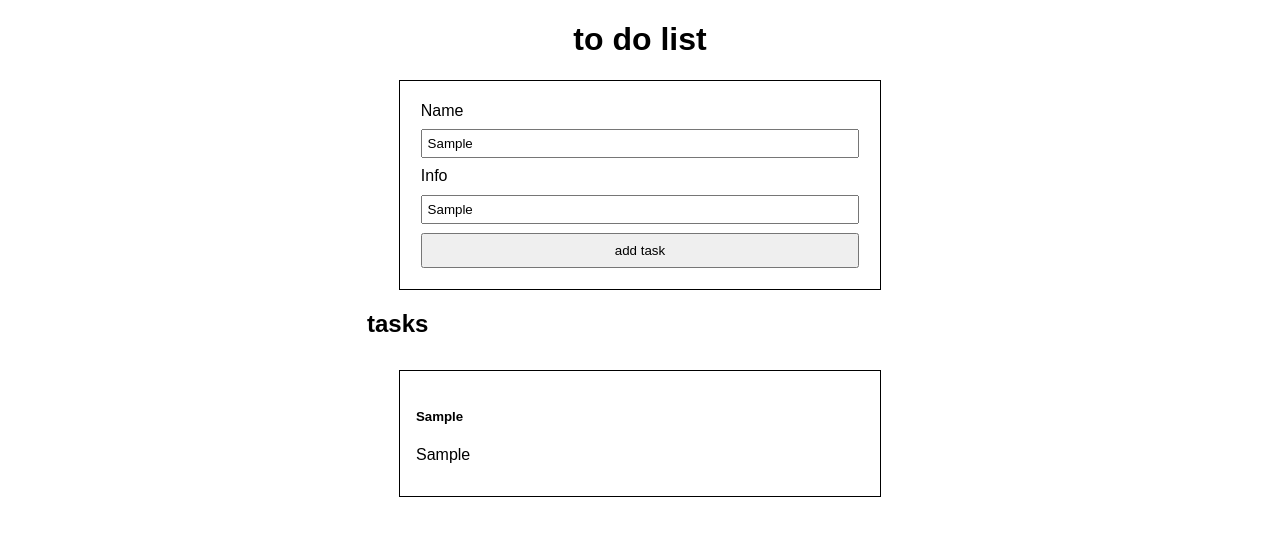
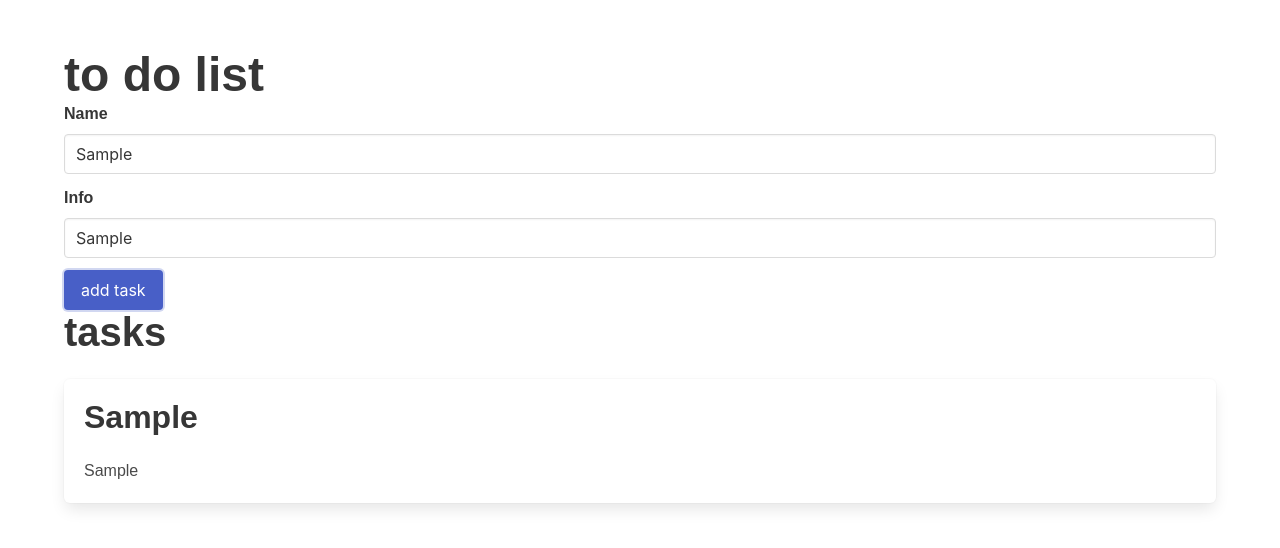
Before and after one commit to tiagors09/to-do-list, a React (Vite) app: page / in a window 1280 px wide. Both pictures are taken after typing "Sample", "Sample" into the empty fields and a click on the input "add task". Shown: the top 548 px of the page. Built offline with nearby package versions, Linux system fonts and the light colour scheme.

Commit message:
changed styles using bulma css

```diff
--- a/src/App.css
+++ b/src/App.css
@@ -1,6 +1 @@
-.App {
-  display: flex;
-  flex-direction: column;
-  justify-content: center;
-  align-items: center;
-}
+@import 'bulma/css/bulma.css';
--- a/src/App.jsx
+++ b/src/App.jsx
@@ -13,19 +13,21 @@ function App() {
   }
 
   return (
-    <main className="App">
-      <header>
-        <h1 className="title">to do list</h1>
-      </header>
+    <main className="section">
+      <div className="container">
+        <header>
+          <h1 className="title is-1">to do list</h1>
+        </header>
+      </div>
       <TaskForm handlerAddTask={addTask} />
-      <article className="tasks">
-        <h2>tasks</h2>
-        <section className="list">
+      <div className="container">
+        <h2 className="title is-2">tasks</h2>
+        <div className="container">
           {tasks.map((task) => {
             return <Task name={task['name']} info={task['info']} />
           })}
-        </section>
-      </article>
+        </div>
+      </div>
     </main>
   )
 }
--- a/src/components/Task/index.jsx
+++ b/src/components/Task/index.jsx
@@ -1,14 +1,19 @@
 import { useState } from 'react'
 import './style.css'
 
-function Task({ name, info, status }) {
+function Task({ name, info }) {
   const [index, setIndex] = useState(0)
 
-  const statusColors = ['white', 'yellow', 'green', 'red']
+  const statusColors = [
+    'hsl(0, 0%, 100%)',
+    'hsl(48, 100%, 67%)',
+    'hsl(141, 71%, 48%)',
+    'hsl(348, 100%, 61%)',
+  ]
 
   return (
-    <article
-      className="task"
+    <div
+      className="box"
       style={{
         backgroundColor: statusColors[index],
       }}
@@ -16,13 +21,11 @@ function Task({ name, info, status }) {
         setIndex((index) => (index + 1) % statusColors.length)
       }}
     >
-      <section className="name">
-        <h1>{name}</h1>
-      </section>
-      <section className="info">
-        <p>{info}</p>
-      </section>
-    </article>
+      <div className="container">
+        <h1 className="title">{name}</h1>
+        <p className="content">{info}</p>
+      </div>
+    </div>
   )
 }
 
--- a/src/components/Task/style.css
+++ b/src/components/Task/style.css
@@ -1,6 +1 @@
-.task {
-  border: 1px solid black;
-  padding: 1rem;
-  margin: 2rem;
-  width: 35vw;
-}
+@import 'bulma/css/bulma.css';
--- a/src/components/TaskForm/index.jsx
+++ b/src/components/TaskForm/index.jsx
@@ -23,10 +23,12 @@ function TaskForm({ handlerAddTask }) {
   }
 
   return (
-    <form onSubmit={handleSubmit} className="form">
+    <form className="container" onSubmit={handleSubmit}>
+      <div className="field">
         <label className="label" htmlFor="name">
           Name
         </label>
+        <div className="control">
           <input
             className="input"
             type="text"
@@ -36,9 +38,14 @@ function TaskForm({ handlerAddTask }) {
             onChange={handleChange}
             required
           />
+        </div>
+      </div>
+
+      <div className="field">
         <label className="label" htmlFor="info">
           Info
         </label>
+        <div className="control">
           <input
             className="input"
             type="text"
@@ -48,7 +55,14 @@ function TaskForm({ handlerAddTask }) {
             onChange={handleChange}
             required
           />
-      <input className="submit-button" type="submit" value="add task" />
+        </div>
+      </div>
+
+      <div className="field">
+        <div className="control">
+          <input className="button is-link" type="submit" value="add task" />
+        </div>
+      </div>
     </form>
   )
 }
--- a/src/components/TaskForm/style.css
+++ b/src/components/TaskForm/style.css
@@ -1,21 +1 @@
-.form {
-  display: flex;
-  flex-direction: column;
-  border: 1px black solid;
-  padding: 1rem;
-  width: 35vw;
-}
-
-.label {
-  margin: 0.3rem;
-}
-
-.input {
-  margin: 0.3rem;
-  padding: 0.3rem;
-}
-
-.submit-button {
-  margin: 0.3rem;
-  padding: 0.5rem;
-}
+@import 'bulma/css/bulma.css';
```
Lines whose indentation alone changed are shown as unchanged.
